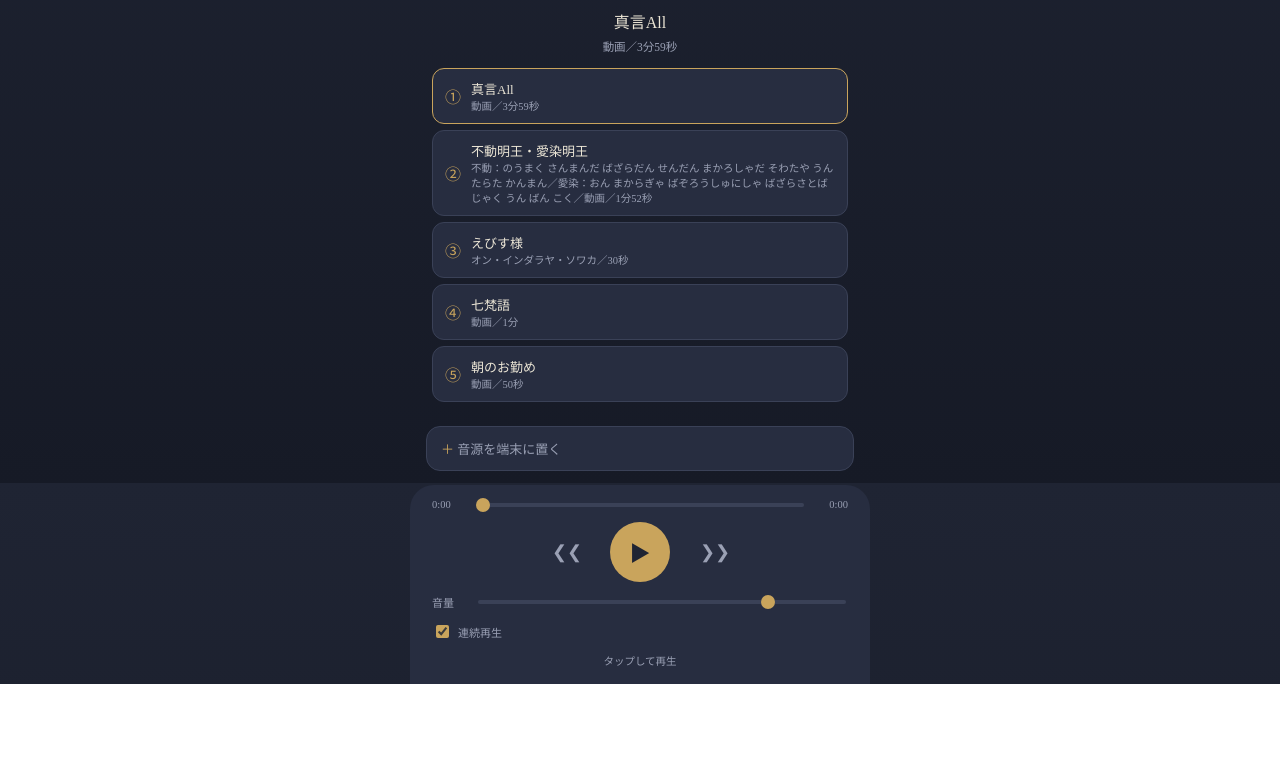
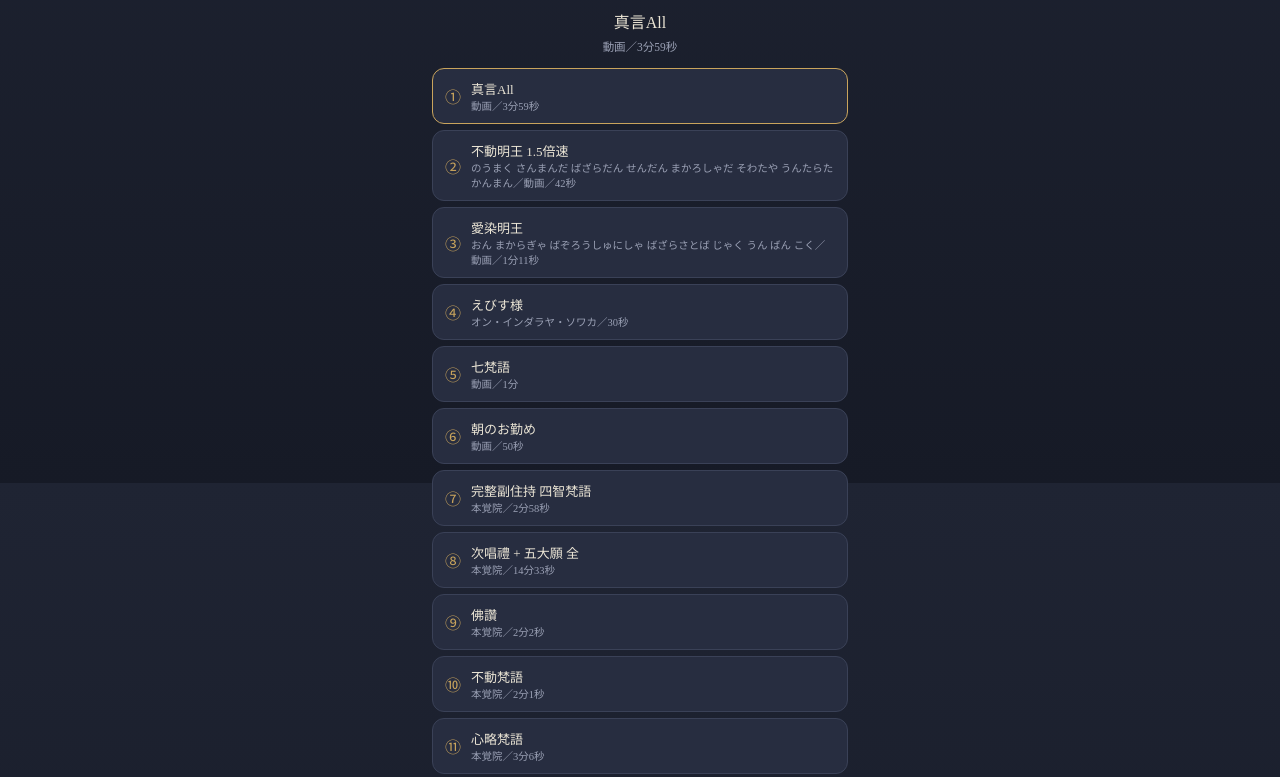
Before and after one commit to nappy38/mantra-room, a plain HTML site: page index.html in a window 1280 px wide. Shown: the part 317-1094 px from the top of the page. Before the commit the page ends 1001 px from the top, so only its background shows below. Drawn offline with Linux system fonts and the light colour scheme.

Commit message:
不動明王・愛染明王を2本に分ける、本覚院の5本を追加、キャッシュv4
Co-Authored-By: Claude Sonnet 5.5 <noreply@anthropic.com>

```diff
--- a/index.html
+++ b/index.html
@@ -115,10 +115,16 @@ input[type=range]::-webkit-slider-thumb{ -webkit-appearance:none; width:14px; he
    動画なら video:true。 */
 const TRACKS = [
   { file:"audio/11-movie.mp4",        num:"①", video:true,  name:"真言All",   desc:"動画／3分59秒" },
-  { file:"audio/12bc-fudo-aizen.mp4", num:"②", video:true, name:"不動明王・愛染明王", desc:"不動：のうまく さんまんだ ばざらだん せんだん まかろしゃだ そわたや うんたらた かんまん／愛染：おん まからぎゃ ばぞろうしゅにしゃ ばざらさとば じゃく うん ばん こく／動画／1分52秒" },
-  { file:"audio/12-audio2.mp3",       num:"③", name:"えびす様", desc:"オン・インダラヤ・ソワカ／30秒" },
-  { file:"audio/14-shichi-bongo.mp4", num:"④", video:true, name:"七梵語",   desc:"動画／1分" },
-  { file:"audio/15-asa-otsutome.mp4", num:"⑤", video:true, name:"朝のお勤め", desc:"動画／50秒" },
+  { file:"audio/12b2-fudo-x15.mp4", num:"②", video:true, name:"不動明王 1.5倍速", desc:"のうまく さんまんだ ばざらだん せんだん まかろしゃだ そわたや うんたらた かんまん／動画／42秒" },
+  { file:"audio/12c-aizen.mp4", num:"③", video:true, name:"愛染明王", desc:"おん まからぎゃ ばぞろうしゅにしゃ ばざらさとば じゃく うん ばん こく／動画／1分11秒" },
+  { file:"audio/12-audio2.mp3",       num:"④", name:"えびす様", desc:"オン・インダラヤ・ソワカ／30秒" },
+  { file:"audio/14-shichi-bongo.mp4", num:"⑤", video:true, name:"七梵語",   desc:"動画／1分" },
+  { file:"audio/15-asa-otsutome.mp4", num:"⑥", video:true, name:"朝のお勤め", desc:"動画／50秒" },
+  { file:"audio/16-shichi-bongo-kanzen.m4a", num:"⑦", name:"完整副住持 四智梵語", desc:"本覚院／2分58秒" },
+  { file:"audio/17-jishorei-godaigan.m4a", num:"⑧", name:"次唱禮 + 五大願 全", desc:"本覚院／14分33秒" },
+  { file:"audio/18-butsusan.m4a", num:"⑨", name:"佛讚", desc:"本覚院／2分2秒" },
+  { file:"audio/19-fudo-bongo.m4a", num:"⑩", name:"不動梵語", desc:"本覚院／2分1秒" },
+  { file:"audio/20-shinryaku-bongo.m4a", num:"⑪", name:"心略梵語", desc:"本覚院／3分6秒" },
 ];
 
 /* 音源はアプリに入れず、端末のIndexedDBにだけ置く */
--- a/sw.js
+++ b/sw.js
@@ -1,4 +1,4 @@
-const CACHE_NAME = "mantra-room-v2";
+const CACHE_NAME = "mantra-room-v4";
 const APP_SHELL = ["./", "index.html", "manifest.webmanifest"];
 
 self.addEventListener("install", (e) => {
```
